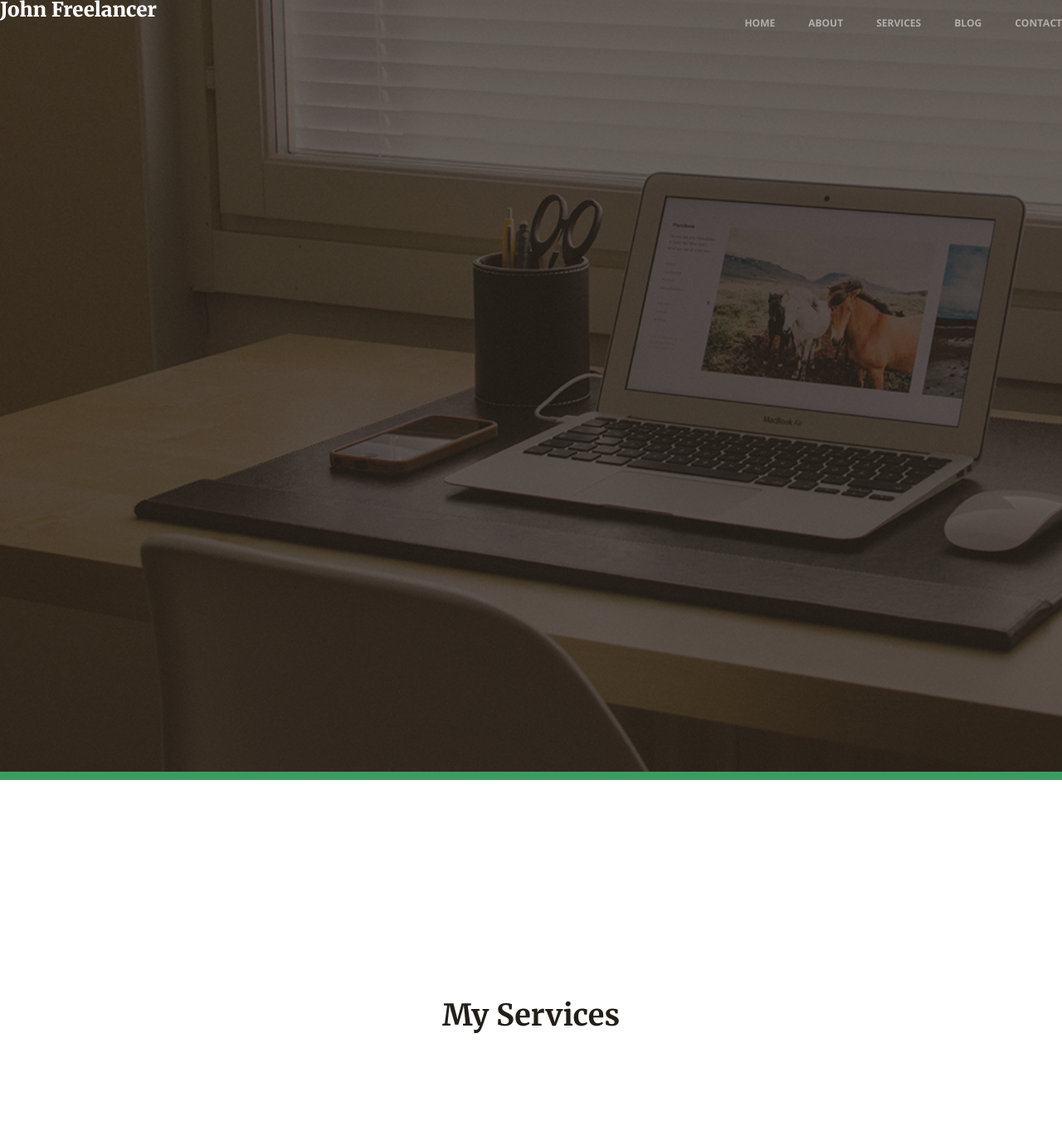
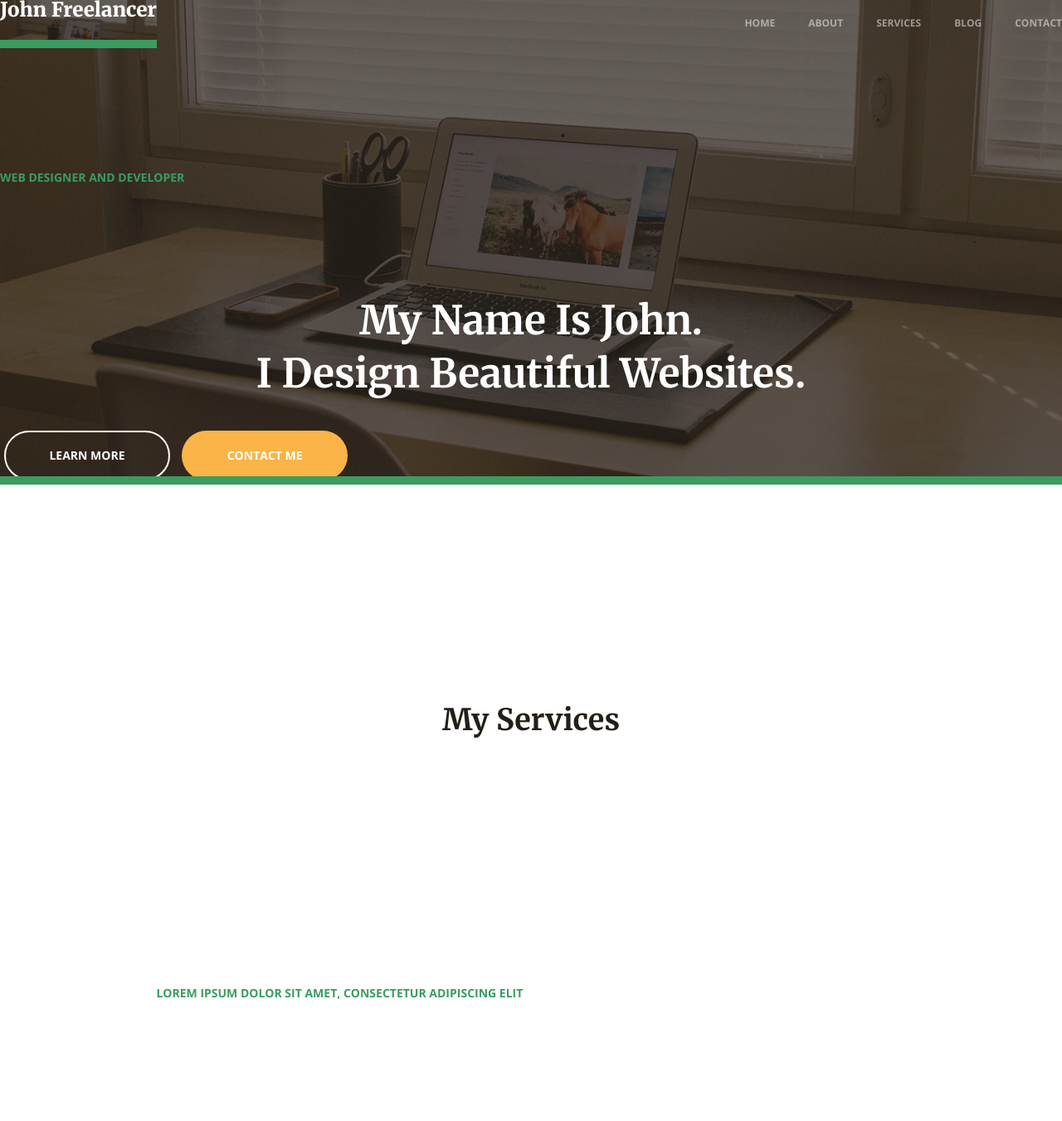
Before and after one commit to max-x-0/portfolio_app, a plain HTML site: page index.html in a window 1280 px wide. Shown: the top 1351 px of the page at 83% size. Drawn offline with nearby package versions, Linux system fonts and the light colour scheme.

Commit message:
edited hero-section

```diff
--- a/css/styles.css
+++ b/css/styles.css
@@ -14,7 +14,8 @@
 .hero {
     display: flex;
     flex-flow: column;
-    height: 940px;
+    /* height: 940px; */
+    height: auto;
     background-image: url("../assets/bcg_hero.png");
     position: relative;
     background-repeat: no-repeat;
@@ -68,6 +69,7 @@ header {
   line-height: 64px;
   font-size: 48px;
   text-align: center;
+  justify-content: space-around;
 }
 
 .btn_default {
@@ -111,8 +113,8 @@ header {
   flex-flow: row wrap;
   justify-content: space-between;
   align-self: center;
-  width: 100%;
   max-width: 440px;
+  justify-content: center;
 }
 
 .hero .btn_container button {
@@ -189,6 +191,5 @@ header {
   font-size: 14px;
   line-height: 24px;
   color: #3a9c61;
-  text-align: center;
   text-transform: uppercase;
 }
--- a/index.html
+++ b/index.html
@@ -27,14 +27,14 @@
             </ul>
           </nav>
         </header>
-        <!-- <h6 class="green job_title">web designer and developer</h6>
+        <h6 class="green job_title">web designer and developer</h6>
         <h1>my name is John. <br/>
           i design  beautiful websites.
         </h1>
         <div class="btn_container">
           <button class="btn_default btn_white">learn more</button>
           <button class="btn_default btn_orange">contact me</button>
-        </div> -->
+        </div>
     </section>
     <section class="services">
       <h5 class="services h5_black">my services</h5>
```
